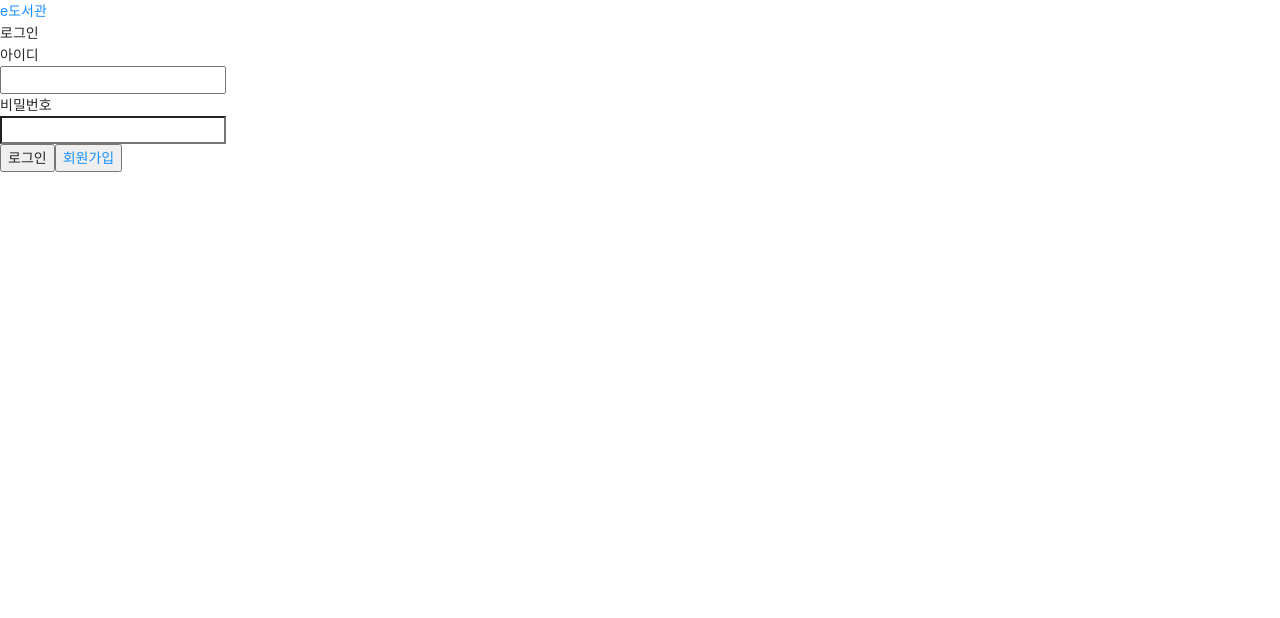
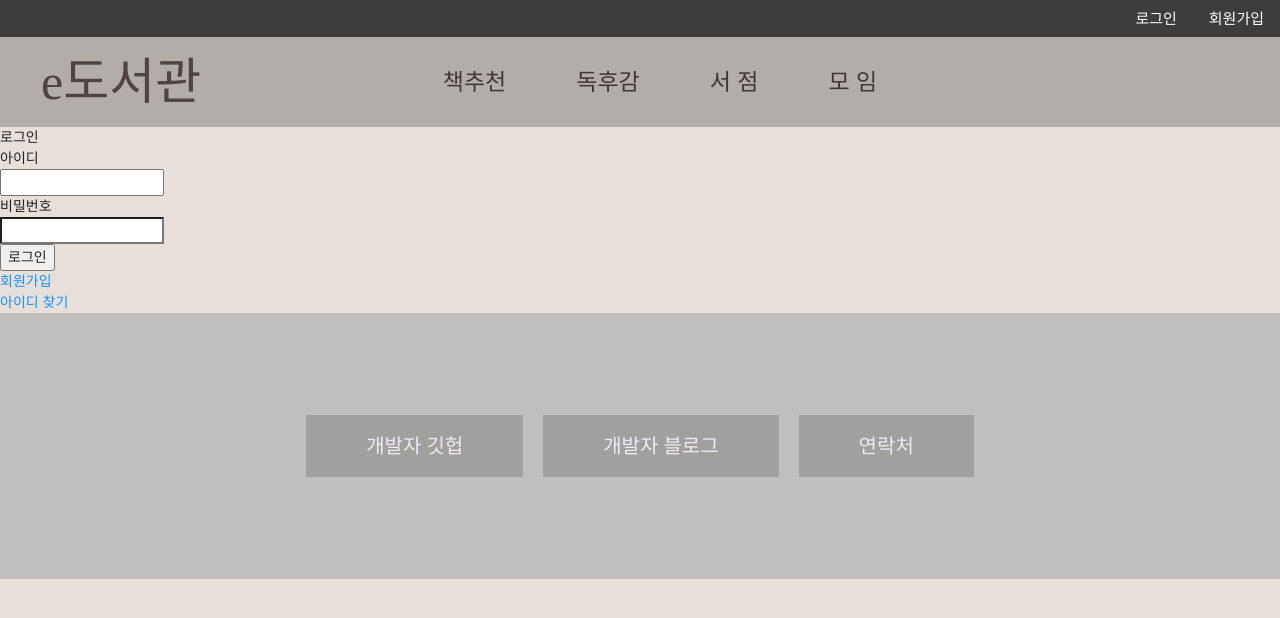
Before and after one commit to KYH9800/e-Library, a Next.js app in the folder prepare/front/: page /login in a window 1280 px wide. Shown: the top 618 px of the page. Built offline with nearby package versions, Linux system fonts and the light colour scheme.

Commit message:
completed login/signup html

```diff
--- a/prepare/front/pages/login.js
+++ b/prepare/front/pages/login.js
@@ -2,18 +2,20 @@ import React from 'react';
 import Link from 'next/link';
 import Head from 'next/head';
 
+import { Emptyplace } from '../components/style/AppLayoutSt';
+
+import AppLayout from '../components/AppLayout';
+
 const Login = () => {
+  // todo
   return (
+    <AppLayout>
       <form>
         <Head>
           <title>K-Style | 로그인</title>
         </Head>
+        <Emptyplace />
         <div>
-        <div>
-          <Link href="/">
-            <a>e도서관</a>
-          </Link>
-        </div>
           <div>로그인</div>
           <div>
             <label htmlFor="user-email">아이디</label>
@@ -25,16 +27,24 @@ const Login = () => {
             <br />
             <input type="password" required />
           </div>
+          <div>
             <button type="submit" htmlType="submit">
               로그인
             </button>
+          </div>
+          <div>
+            <div>
               <Link href="/signup">
-          <a>
-            <button>회원가입</button>
-          </a>
+                <a>회원가입</a>
               </Link>
             </div>
+            <div>
+              <a>아이디 찾기</a>
+            </div>
+          </div>
+        </div>
       </form>
+    </AppLayout>
   );
 };
 
```
Also changed, not shown: prepare/front/pages/signup.js (+9 -11 lines), prepare/front/style/bookClassSt.js (added), prepare/front/style/bookStoreSt.js (added), prepare/front/style/booksSt.js (renamed from prepare/front/style/musicSt.js), 2 other files (tests, documents, lock files or other folders). Lines whose indentation alone changed are shown as unchanged.
